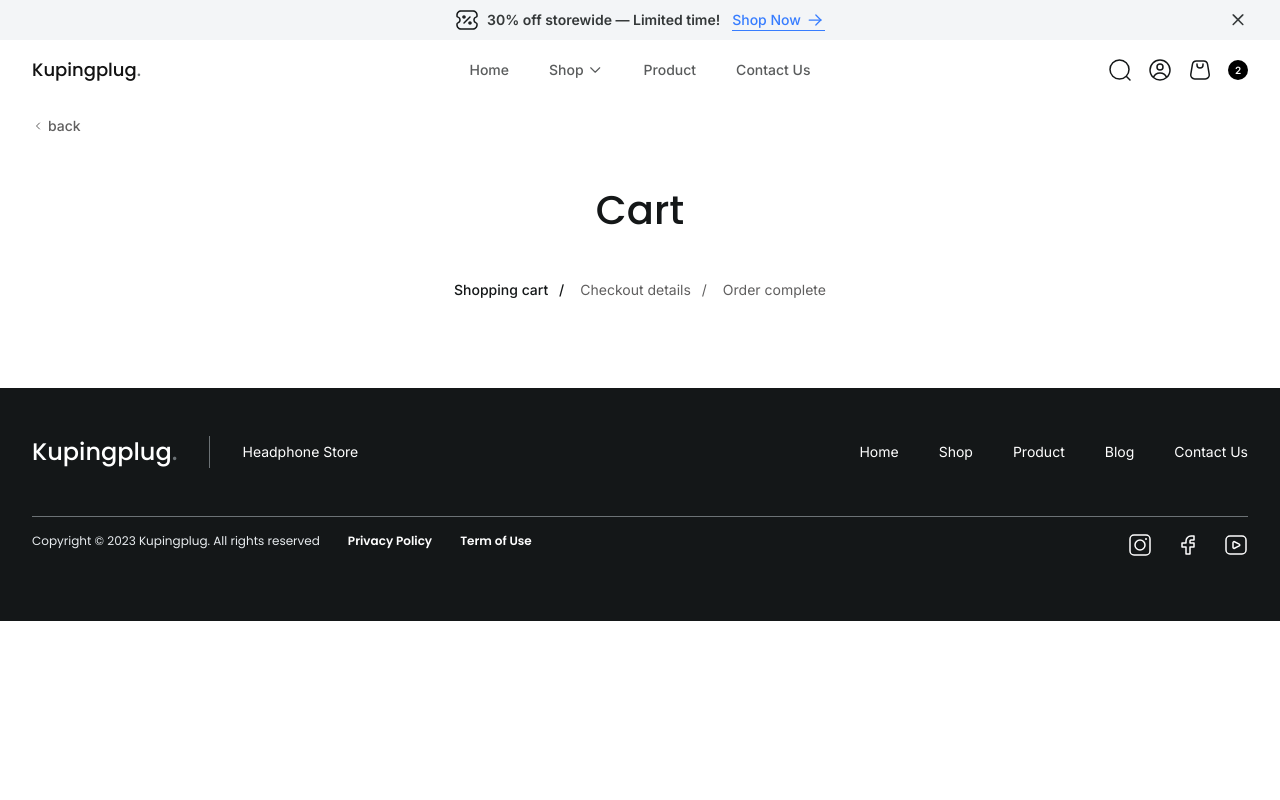
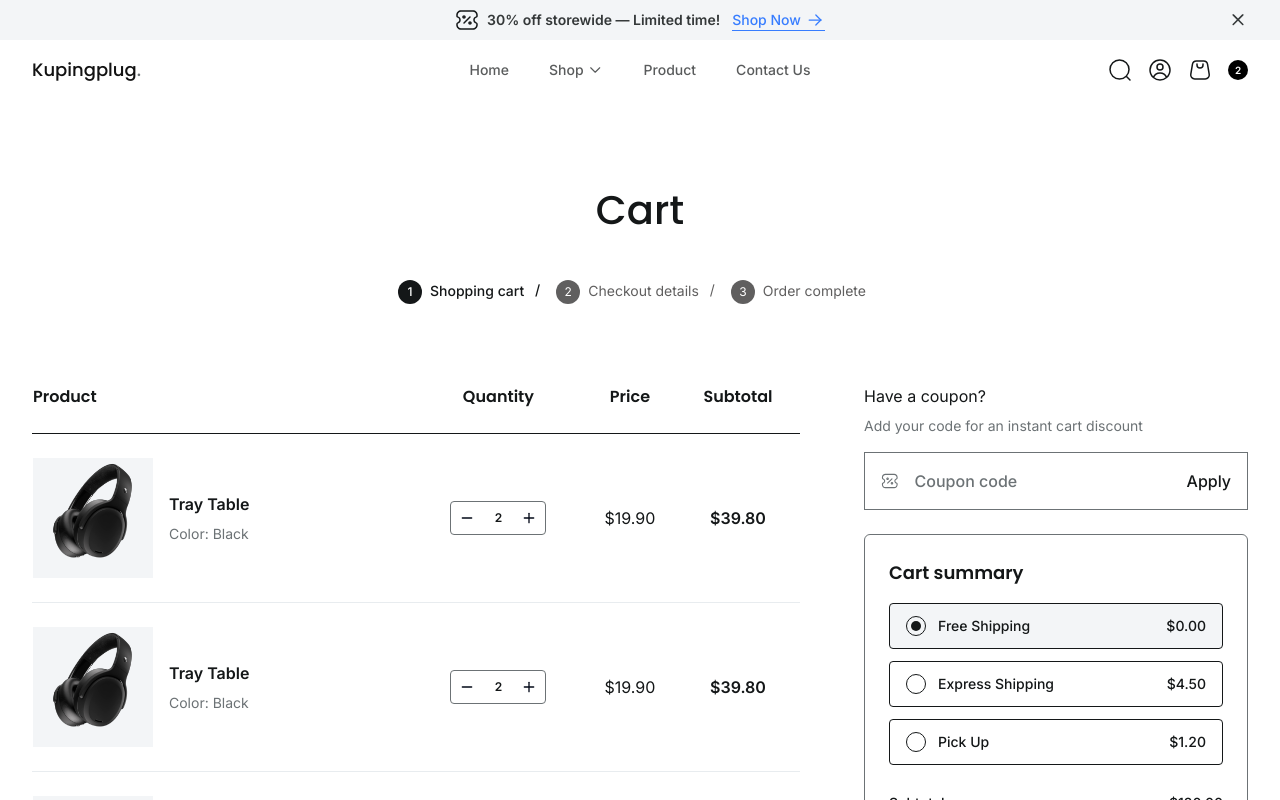
Before and after one commit to pujiragil/kupingplug, a Next.js app: page /cart in a window 1280 px wide. Shown: the top 800 px of the page. Built offline with nearby package versions, Linux system fonts and the light colour scheme.

Commit message:
applied all subcomponent cart

```diff
--- a/app/(subroot)/cart/page.tsx
+++ b/app/(subroot)/cart/page.tsx
@@ -1,28 +1,58 @@
+// package
 import { ChevronLeft } from "lucide-react";
+
+// layouts
 import SectionLayout from "@/layouts/sectionLayout";
+
+// ui
+import CartSummary from "@/app/(subroot)/cart/cartSummary";
+import CartCoupon from "@/app/(subroot)/cart/cartCoupon";
+import CartTable from "@/app/(subroot)/cart/cartTable";
 
 export default function Page() {
   return (
     <SectionLayout className="relative px-8 py-20">
-      <div className="absolute left-8 top-4 inline-flex items-center gap-1 align-baseline">
+      <div className="absolute left-8 top-4 inline-flex items-center gap-1 align-baseline lg:hidden">
         <ChevronLeft stroke="#605F5F" className="h-3 w-3" />
         <p className="font-inter text-sm font-medium text-[#605F5F]">back</p>
       </div>
 
-      <div className="space-y-10">
+      <div className="space-y-6 pb-20 lg:space-y-10">
         <h1 className="text-center font-poppins text-[40px] font-medium text-[#141718]">
           Cart
         </h1>
-        <div className="flex items-center justify-center gap-4 pb-2 align-baseline">
+        <div className="flex items-center justify-center gap-4 align-baseline">
           <p className="relative min-w-max pr-4 font-inter text-sm font-medium text-[#141718] before:absolute before:right-0 before:content-['/']">
+            <span className="mr-2 hidden h-6 w-6 items-center justify-center rounded-full bg-[#141718] font-inter text-xs text-white md:inline-flex">
+              1
+            </span>
             Shopping cart
           </p>
           <p className="relative line-clamp-1 pr-4 font-inter text-sm font-normal text-[#605F5F] before:absolute before:right-0 before:content-['/']">
+            <span className="mr-2 hidden h-6 w-6 items-center justify-center rounded-full bg-[#605F5F] font-inter text-xs text-white md:inline-flex">
+              2
+            </span>
             Checkout details
           </p>
-          <p className="line-clamp-1 font-inter text-sm font-normal text-[#605F5F]">
+          <p className="relative line-clamp-1 pr-4 font-inter text-sm font-normal text-[#605F5F] before:absolute before:right-0 before:content-['/'] last:before:content-['']">
+            <span className="mr-2 hidden h-6 w-6 items-center justify-center rounded-full bg-[#605F5F] font-inter text-xs text-white md:inline-flex">
+              3
+            </span>
             Order complete
           </p>
+        </div>
+      </div>
+
+      <div className="grid gap-y-6 lg:grid-cols-[2fr_1fr] lg:gap-x-8 xl:gap-x-16">
+        {/* Cart Table */}
+        <CartTable />
+
+        <div className="space-y-6">
+          {/* Cart Coupon */}
+          <CartCoupon />
+
+          {/* Cart Summary */}
+          <CartSummary />
         </div>
       </div>
     </SectionLayout>
```
